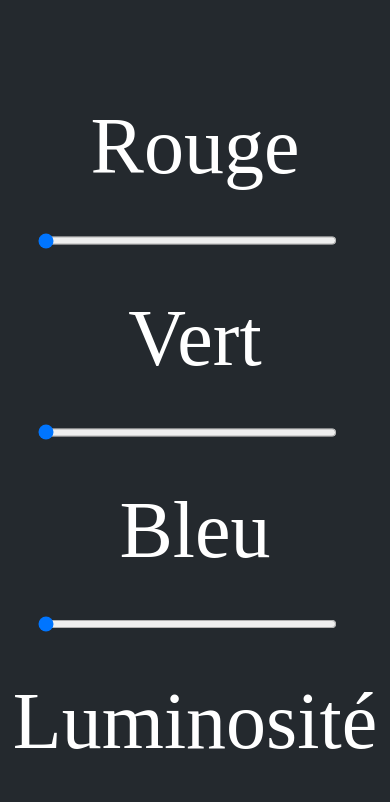
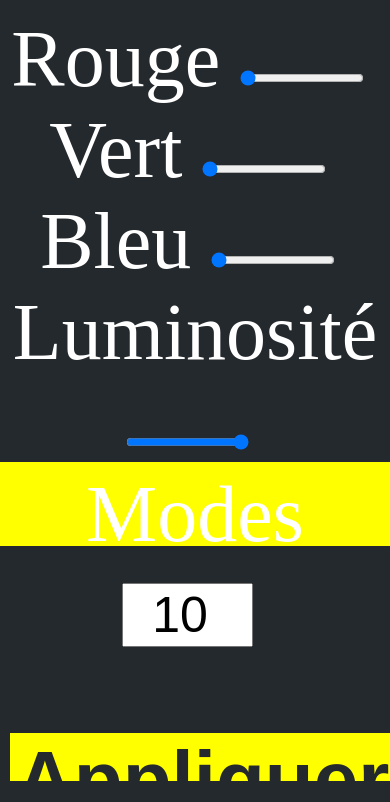
Before and after one commit to lololepetitrigolo/siteLampe, a plain HTML site: page siteLampe/index.html in a window 390 px wide. Shown: the part 298-1100 px from the top of the page. Drawn offline with Linux system fonts and the light colour scheme.

Commit message:
Add files via upload

```diff
--- a/siteLampe/index.html
+++ b/siteLampe/index.html
@@ -14,29 +14,28 @@
       </div>
       <div id="div1">
         <label for="field1">Rouge</label>
-        <input id="field1" type="range" min="0" max="255" step="1" name="field1" value="0">
+        <input class="field" id="field1" type="range" min="0" max="255" step="1" name="field1" value="0">
       </div>
       <div>
         <label for="field2">Vert</label>
-        <input id="field2" type="range" min="0" max="255" step="1" name="field2" value="0">
+        <input class="field" id="field2" type="range" min="0" max="255" step="1" name="field2" value="0">
       </div>
       <div>
         <label for="field3">Bleu</label>
-        <input id="field3" type="range" min="0" max="255" step="1" name="field3" value="0">
+        <input class="field" id="field3" type="range" min="0" max="255" step="1" name="field3" value="0">
       </div>
       <div>
         <label for="field4">Luminosité</label>
-        <input id="field4" type="range" min="0" max="100" step="1" name="field4" value="100">
+        <input class="field" id="field4" type="range" min="0" max="100" step="1" name="field4" value="100">
       </div>
       <div>
         <label for="field5">Modes</label>
-        <input id="field5" name="field5" type="number" value="10">
+        <input class="field" id="field5" name="field5" type="number" value="10" style="font-size: 50px; height: 10%;; text-align: center;">
       </div>
-      <div>
+      <div id="chargement" class="chargement">
         <input id="bouton" type="submit" value="Appliquer !">
       </div>
     </form>
-
   </body>
 
   <script type="text/javascript" src="script.js"></script>
--- a/siteLampe/script.js
+++ b/siteLampe/script.js
@@ -1,27 +1,39 @@
-  window.addEventListener("load", function () {
+window.addEventListener("load", function () {
   function sendData() {
     var XHR = new XMLHttpRequest();
 
     // Liez l'objet FormData et l'élément form
     var FD = new FormData(form);
 
-    var api_key = document.getElementById('api_key').value;
-    var field1 = document.getElementById('field1').value;
-    var field2 = document.getElementById('field2').value;
-    var field3 = document.getElementById('field3').value;
-    var field4 = document.getElementById('field4').value;
-    var field5 = document.getElementById('field5').value;
-
-    var url = "https://api.thingspeak.com/update?api_key="+ api_key +"&field1="+field1+"&field2="+field2+"&field3="+field3+"&field4="+field4+"&field5="+field5;
+    var api_key = document.getElementById("api_key").value;
+    var field1 = document.getElementById("field1").value;
+    var field2 = document.getElementById("field2").value;
+    var field3 = document.getElementById("field3").value;
+    var field4 = document.getElementById("field4").value;
+    var field5 = document.getElementById("field5").value;
+    var url =
+      "https://api.thingspeak.com/update?api_key=" +
+      api_key +
+      "&field1=" +
+      field1 +
+      "&field2=" +
+      field2 +
+      "&field3=" +
+      field3 +
+      "&field4=" +
+      field4 +
+      "&field5=" +
+      field5;
 
     // Définissez ce qui se passe si la soumission s'est opérée avec succès
-    XHR.addEventListener("load", function(event) {
+    XHR.addEventListener("load", function (event) {
       console.log(event.target.responseText);
-      if (event.target.responseText==0) {
-        document.getElementById('body').style.background = "red";
-      }
-      else{
-        document.getElementById('body').style.background = "#24292E";
+      if (event.target.responseText == 0) {
+        const chargement = document.getElementById("chargement");
+        chargement.id = "chargementAnimer";
+      } else {
+        const chargement = document.getElementById("chargementAnimer");
+        chargement.id = "chargement";
       }
     });
 
@@ -40,7 +52,6 @@
   // … et prenez en charge l'événement submit.
   form.addEventListener("submit", function (event) {
     event.preventDefault();
-
     sendData();
   });
 });
--- a/siteLampe/style.css
+++ b/siteLampe/style.css
@@ -1,58 +1,127 @@
-body{
+body {
   text-align: center;
   color: white;
-  background: #24292E;
+  background: #24292e;
 }
 
-form{
+form {
   width: 66%;
+  margin: auto;
 }
 
-input{
+.field {
   width: 33%;
   margin: 15px;
   margin-left: auto;
 }
 
-div{
-  margin-left: 50%;
+
+#bouton {
+  width: min-content;
+  position: absolute;
+  bottom: 10px;
+  color: #24292e;
+  font-weight: bold;
+  background-color: yellow;
+  border: 10px solid #24292e;
+  border-radius: 2px;
+  box-shadow: 3px;
 }
 
-#bouton{
-  text-align: center;
-  color: white;
-  font-weight: bold;
-  background-color: #04B404;
-  border-radius: 20px;
+#chargement {
+  position: absolute;
+  bottom: 0;
+  left: 0;
+  width: 100%;
+  height: 10vh;
+  z-index: -1;
+  background-color: yellow;
 }
 
-@media (max-width: 1081px){
-  body{
+#chargementAnimer {
+  position: absolute;
+  bottom: 0;
+  left: 0;
+  width: 100%;
+  height: 10vh;
+  z-index: -1;
+  background-color: yellow;
+  animation: monter 15s linear;
+}
+
+@keyframes monter {
+  from {
+    height: 10vh;
+  }
+  to {
+    height: 100vh;
+  }
+}
+
+@media (max-width: 1081px) {
+  body {
     text-align: center;
     color: white;
-    background: #24292E;
+    background: #24292e;
     font-size: 5em;
   }
 
-  form{
+  h1{
+    margin-top: 20px;
+  }
+
+  form {
     width: 100%;
   }
 
-  input{
+  #field {
     width: 80%;
     height: 5em;
     margin-top: 15px;
+    margin-left: 10%;
+    margin-right: 10%;
   }
 
-  div{
-    margin-left: 0;
+
+  #chargement {
+    position: absolute;
+    bottom: 0;
+    left: 0;
+    width: 100%;
+    height: 10vh;
+    z-index: -1;
+    background-color: yellow;
   }
-  #bouton{
+  #chargementAnimer{
+    position: absolute;
+    bottom: 0;
+    left: 0;
+    width: 100%;
+    height: 10vh;
+    z-index: -1;
+    background-color: yellow;
+    animation: monter 15s linear;
+  }
+
+  #bouton {
+    position: static;
     font-size: 1em;
-    text-align: center;
-    color: white;
-    font-weight: bold;
-    background-color: #04B404;
-    border-radius: 20px;
+    z-index: -1;
+    background-color: yellow;
+    margin-top: 1vh;
+    margin-bottom: 1vh;
+    animation: monterBouton 15s linear;
+    height: 8vh;
   }
+
+  @keyframes monterBouton {
+    from{
+      margin-top: 1vh;
+    }
+    to{
+      margin-top: 91vh;
+    }
+  }
+
+
 }
```
